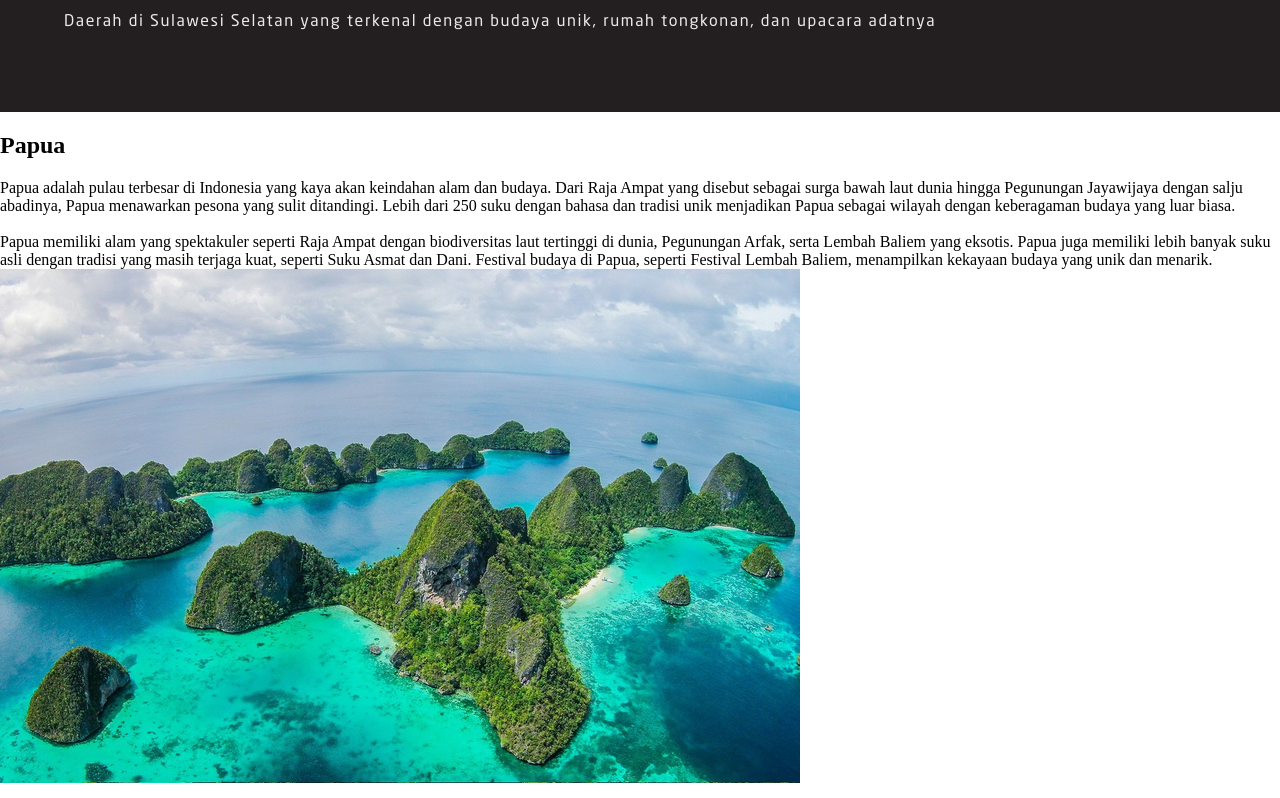
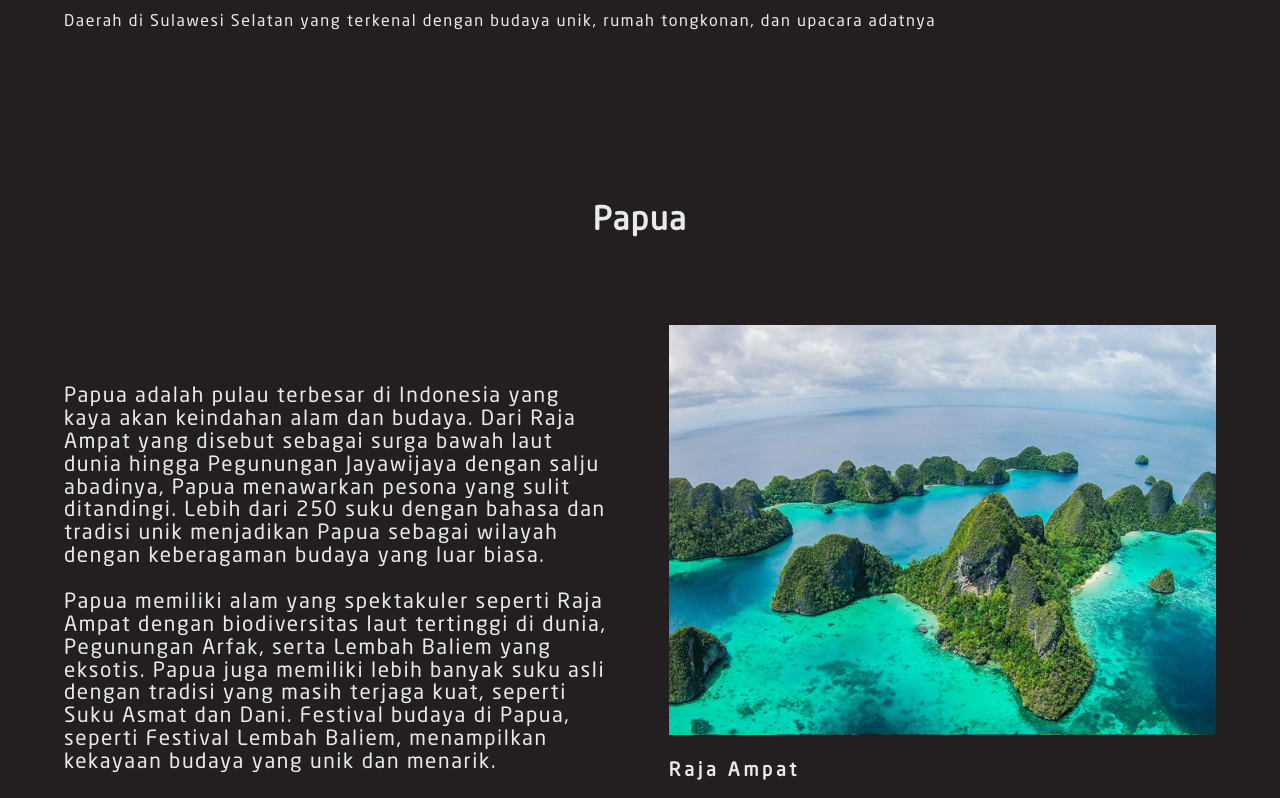
Before and after one commit to Falling10fruit/waradayaP52025, a website: page public/index.html in a window 1280 px wide. Shown: the part 6500-7298 px from the top of the page. Drawn offline with Linux system fonts and the light colour scheme.

Commit message:
Papua done

```diff
--- a/public/css/papua.css
+++ b/public/css/papua.css
@@ -0,0 +1,45 @@
+#papuaSection {
+    background-color: var(--darkBlack);
+    color: var(--brightWhite);
+    padding: 5%;
+    font-family: neoSans;
+    letter-spacing: 0.1em;
+
+    display: flex;
+    flex-direction: column;
+    align-items: center;
+}
+
+#papuaSection h1 {
+    font-size: 2em;
+}
+
+.papuaTwoParts {
+    margin-top: 5%;
+    overflow: hidden;
+
+    display: flex;
+    min-width: none;
+    gap: 5%;
+    align-items: center;
+}
+
+.papuaImagePart {
+    flex: 1;
+}
+
+.papuaImagePart img {
+    width: 100%;
+    aspect-ratio: 4/3;
+    object-fit: cover;
+}
+
+.papuaImagePart h3 {
+    letter-spacing: 0.2em;
+}
+
+.papuaRantPart {
+    flex: 1;
+    font-size: 1.3em;
+    line-height: 1.1;
+}
--- a/public/index.html
+++ b/public/index.html
@@ -193,7 +193,7 @@
         </div>
 
         <div class="papuaImagePart">
-          <div class="imageContainer"><img src="images/papua/rajaAmpat.png" alt="Pulauan Raja Ampat"></div>
+          <img src="images/papua/rajaAmpat.png" alt="Pulauan Raja Ampat">
 
           <h3>Raja Ampat</h3>
           <p>Surga laut di Papua Barat</p>
@@ -202,7 +202,7 @@
 
       <div class="papuaTwoParts">
         <div class="papuaImagePart">
-          <div class="imageContainer"><img src="images/papua/sukuAsmat.png" alt="Orang Suku Asmat"></div>
+          <img src="images/papua/sukuAsmat.png" alt="Orang Suku Asmat">
 
           <h3>Suku Asmat</h3>
           <p>Suku Papua yang terkenal sebagai penjelajah sungai-sungai liar</p>
```
